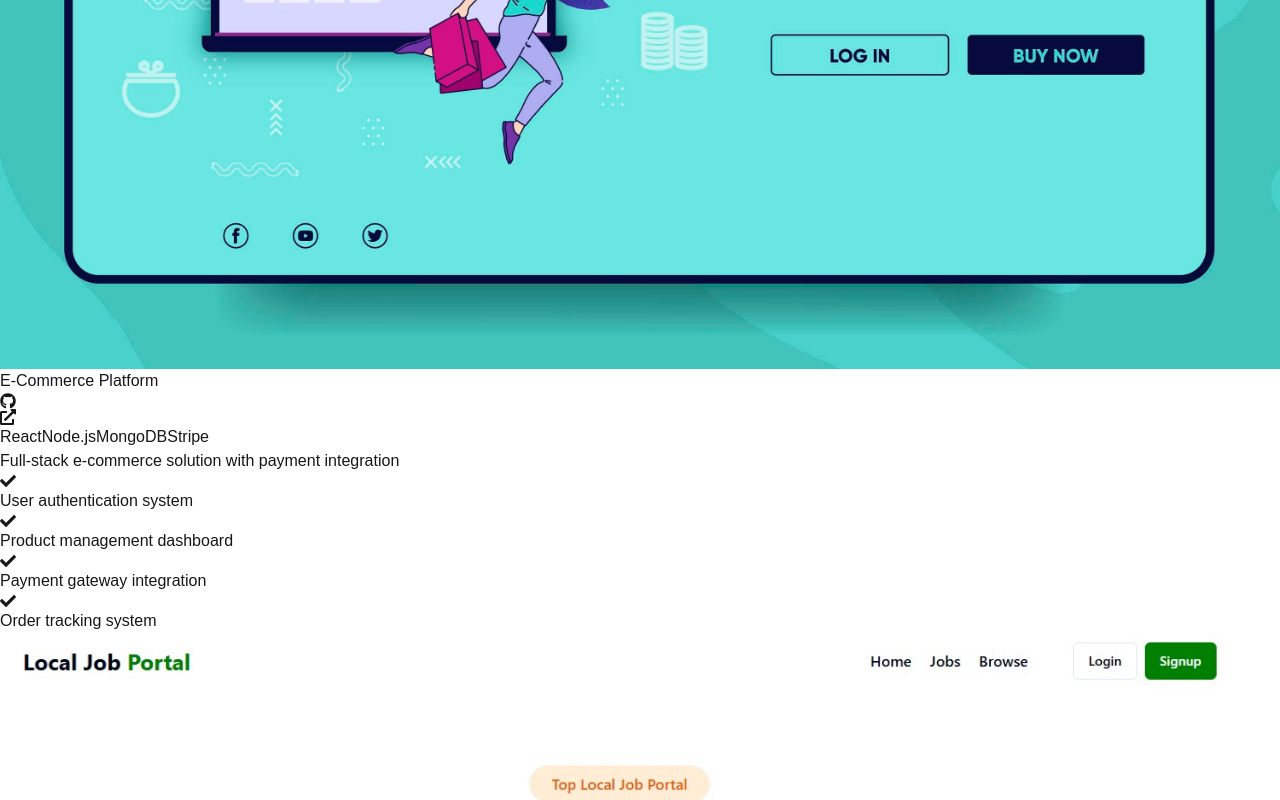
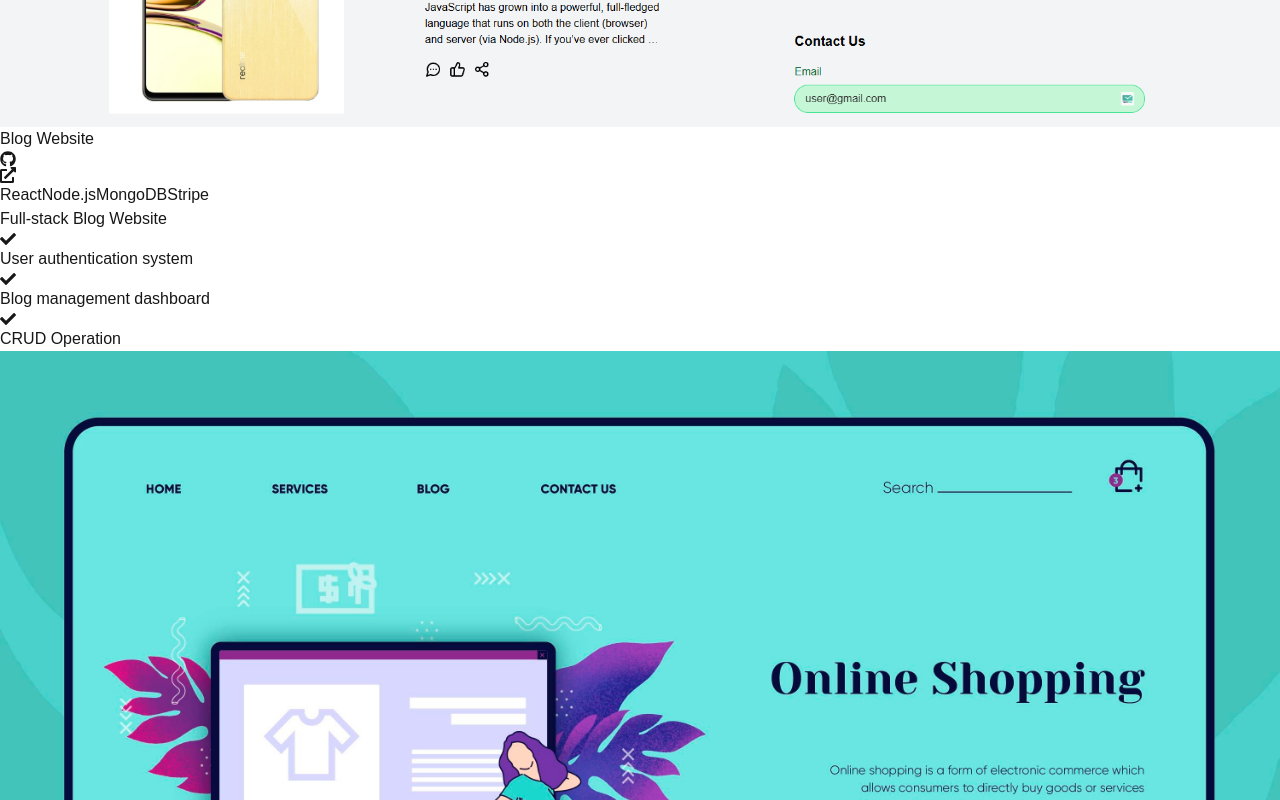
Before and after one commit to sandipghiimire/portfolio, a Next.js app: page / in a window 1280 px wide. Shown: the part 2180-2980 px from the top of the page. Built offline with nearby package versions, Linux system fonts and the light colour scheme.

Commit message:
Update the project

```diff
--- a/src/app/page.tsx
+++ b/src/app/page.tsx
@@ -30,6 +30,19 @@ const SinglePagePortfolio = () => {
     ];
 
     const projects = [
+        {
+            title: "Blog Website",
+            tech: "React, Node.js, MongoDB, Stripe",
+            description: "Full-stack Blog Website",
+            features: [
+                "User authentication system",
+                "Blog management dashboard",
+                "CRUD Operation",
+            ],
+            image: "/blog.png",
+            github: "github.com/sandipghiimire/blog",
+            demo: "blogsandip.vercel.app"
+        },
         {
             title: "E-Commerce Platform",
             tech: "React, Node.js, MongoDB, Stripe",
```
Also changed, not shown: public/blog.png (added).
